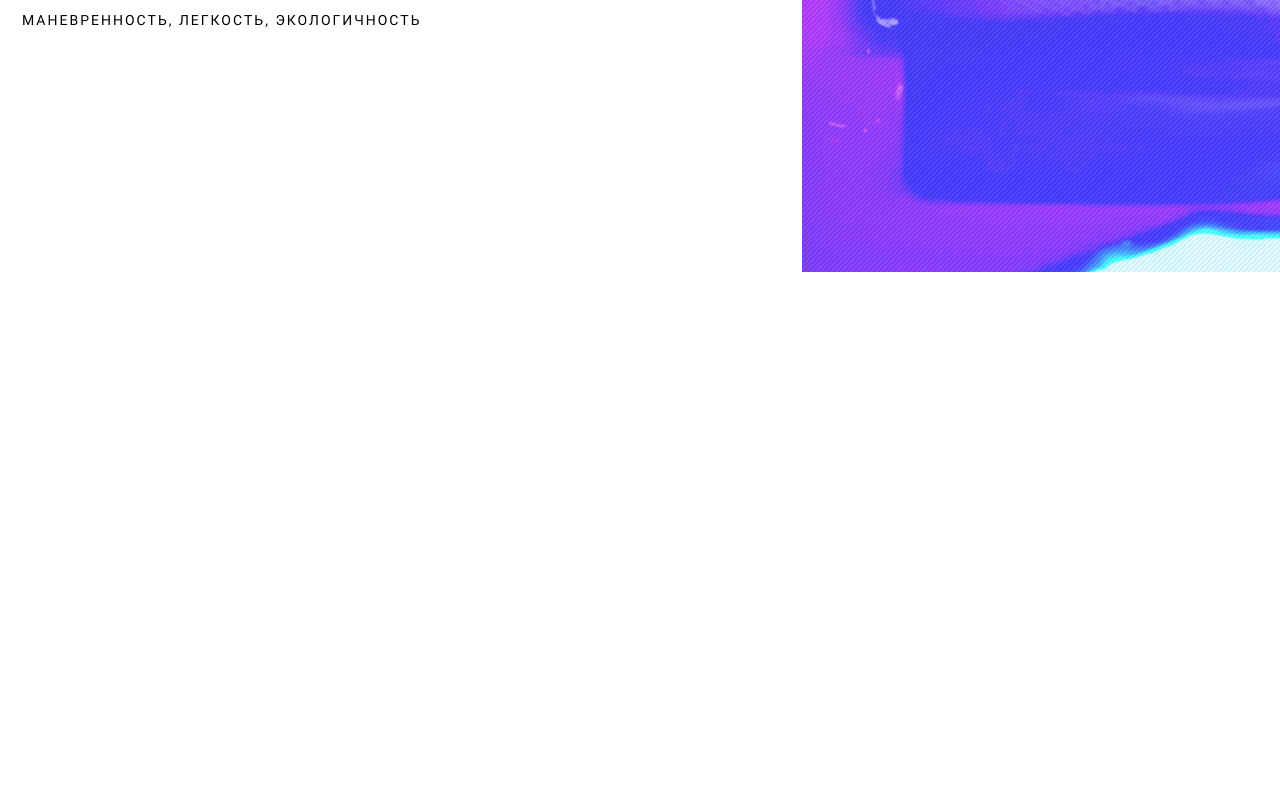
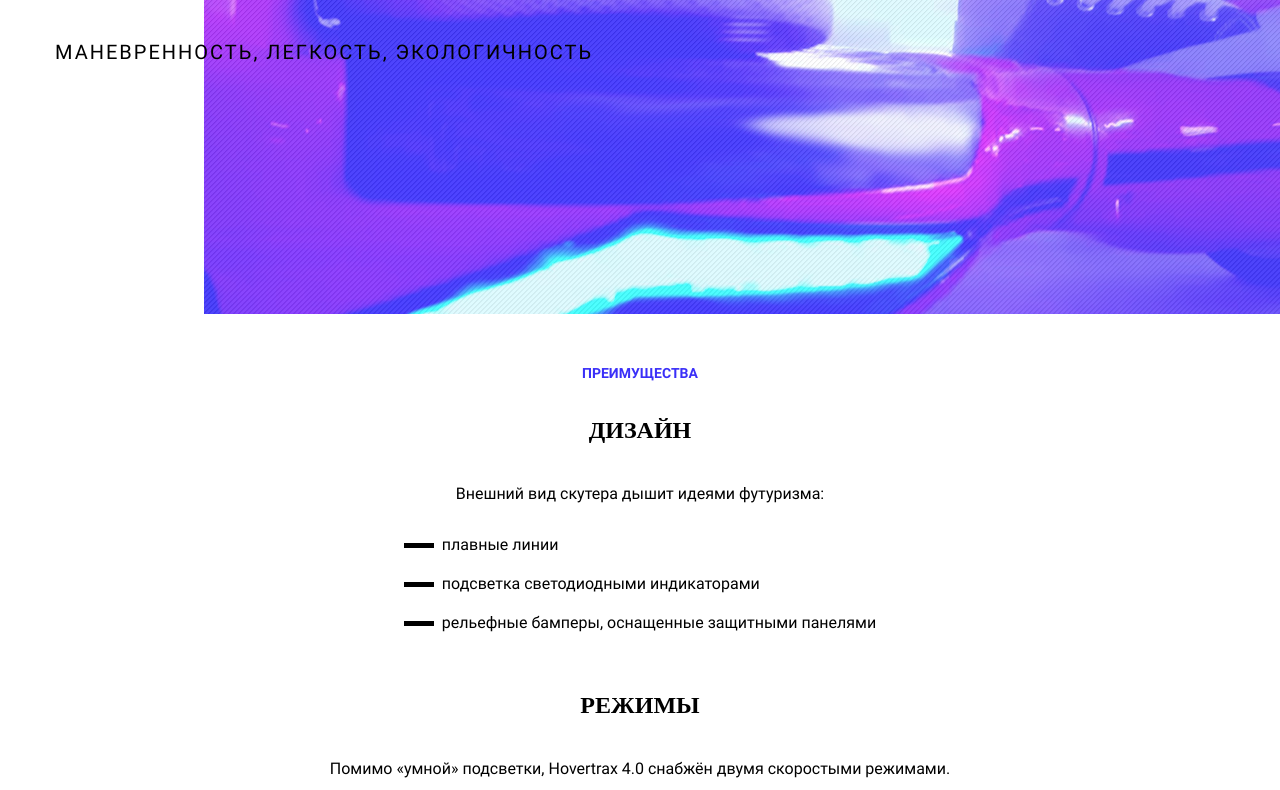
Before and after one commit to NiVyAl/rizor, a website: page source/index.html in a window 1280 px wide. Shown: the part 425-1215 px from the top of the page. Before the commit the page ends 800 px from the top, so only its background shows below. Drawn offline with nearby package versions, Linux system fonts and the light colour scheme; files that its build step writes are made by us from their sources; a web font is replaced by a local one.

Commit message:
немного desktop и features

```diff
--- a/source/index.html
+++ b/source/index.html
@@ -42,5 +42,31 @@
           </div>
         </div>
     </header>
+
+    <div class="features">
+      <h2 class="features__title">Преимущества</h2>
+      <div class="design features__design">
+        <div class="wrapper features__wrapper design__wrapper">
+          <h3 class="features__category-title">Дизайн</h3>
+          <p class="features__text">Внешний вид скутера дышит идеями футуризма:</p>
+          <ul class="features__list">
+            <li class="features__item">плавные линии</li>
+            <li class="features__item">подсветка светодиодными индикаторами</li>
+            <li class="features__item">рельефные бамперы, оснащенные защитными панелями</li>
+          </ul>
+        </div>
+      </div>
+
+      <div class="modes features__modes">
+        <div class="wrapper features__wrapper modes__wrapper">
+          <h3 class="features__category-title">режимы</h3>
+          <p class="features__text">Помимо «умной» подсветки,  Hovertrax 4.0 снабжён двумя  скоростыми режимами.</p>
+          <ul class="features__list">
+            <li class="features__item">Один для продвинутых пользователей</li>
+            <li class="features__item">Второй для новичков</li>
+          </ul>
+        </div>
+      </div>
+    </div>
   </body>
 </html>
--- /dev/null
+++ b/source/less/features.less
@@ -0,0 +1,53 @@
+.features {
+  padding: 40px 0;
+}
+
+.features__title {
+  font-family: "Roboto";
+  font-size: 14px;
+  text-transform: uppercase;
+  color: #3a2ff8;
+  text-align: center;
+}
+
+.features__category-title {
+  font-size: 24px;
+  font-family: 'Rubik Mono One';
+  text-transform: uppercase;
+}
+
+.features__text,
+.features__list {
+  font-size: 16px;
+  font-family: "Roboto";
+}
+
+.features__list {
+  list-style: none;
+  padding-left: 0;
+}
+
+.features__item {
+  padding-left: 38px;
+  position: relative;
+  margin-bottom: 20px;
+}
+
+.features__item::before {
+  content: "";
+  display: block;
+  width: 30px;
+  height: 5px;
+  background-color: black;
+  position: absolute;
+  left: 0;
+  top: 0.5em;
+  //margin-top: -2px;
+}
+
+.features__wrapper {
+  display: flex;
+  flex-direction: column;
+  align-items: center;
+  padding: 0 40px;
+}
--- a/source/less/start-home.less
+++ b/source/less/start-home.less
@@ -1,11 +1,15 @@
 .start-home {
   //border: 1px solid red;
   //padding: 10px 0;
-  padding: 135px 0;
   background-image: url("img/header-mobile.jpg");
   background-repeat: no-repeat;
   background-size: cover;
   color: white;
+}
+
+.start-home__wrapper {
+  padding-top: 135px;
+  padding-bottom: 135px;
 }
 
 .start-home__title {
@@ -31,6 +35,9 @@
     background-position: right top;
     background-image: url(img/header-tablet.jpg);
     color: black;
+  }
+
+  .start-home__wrapper {
     padding: 230px 0;
   }
 
@@ -43,3 +50,25 @@
     padding-right: 400px
   }
 }
+
+@media (min-width: 1200px) {
+  .start-home {
+    //background: none;
+    background-image: url("img/header-desktop.jpg");
+  }
+
+  .start-home__wrapper {
+    /*
+    background-image: url("img/header-desktop.jpg");
+    background-position: right top;
+    background-size: auto; */
+  }
+
+  .start-home__title {
+    font-size: 80px;
+  }
+
+  .start-home__text {
+    font-size: 20px;
+  }
+}
--- a/source/less/style.less
+++ b/source/less/style.less
@@ -4,3 +4,4 @@
 @import "page-header.less";
 @import "main-nav.less";
 @import "start-home.less";
+@import "features.less";
--- a/source/less/wrapper.less
+++ b/source/less/wrapper.less
@@ -2,6 +2,8 @@
   padding: 0 11px;
   //max-width: 298px;
   //margin: 0 auto;
+  max-width: 1170px;
+  margin: 0 auto;
 }
 
 @media (min-width: 768px) {
@@ -9,3 +11,9 @@
     padding: 0 22px;
   }
 }
+
+@media (min-width: 1200px) {
+  .wrapper {
+    padding: 0 15px;
+  }
+}
```
Also changed, not shown: source/img/color-change.png (added), source/img/design-desktop.jpg (added), source/img/design-tablet.jpg (added), source/img/header-desktop.jpg (added), source/img/mods-desktop.jpg (added), source/img/mods-mobile.jpg (added), source/img/mods-tablet.jpg (added).
